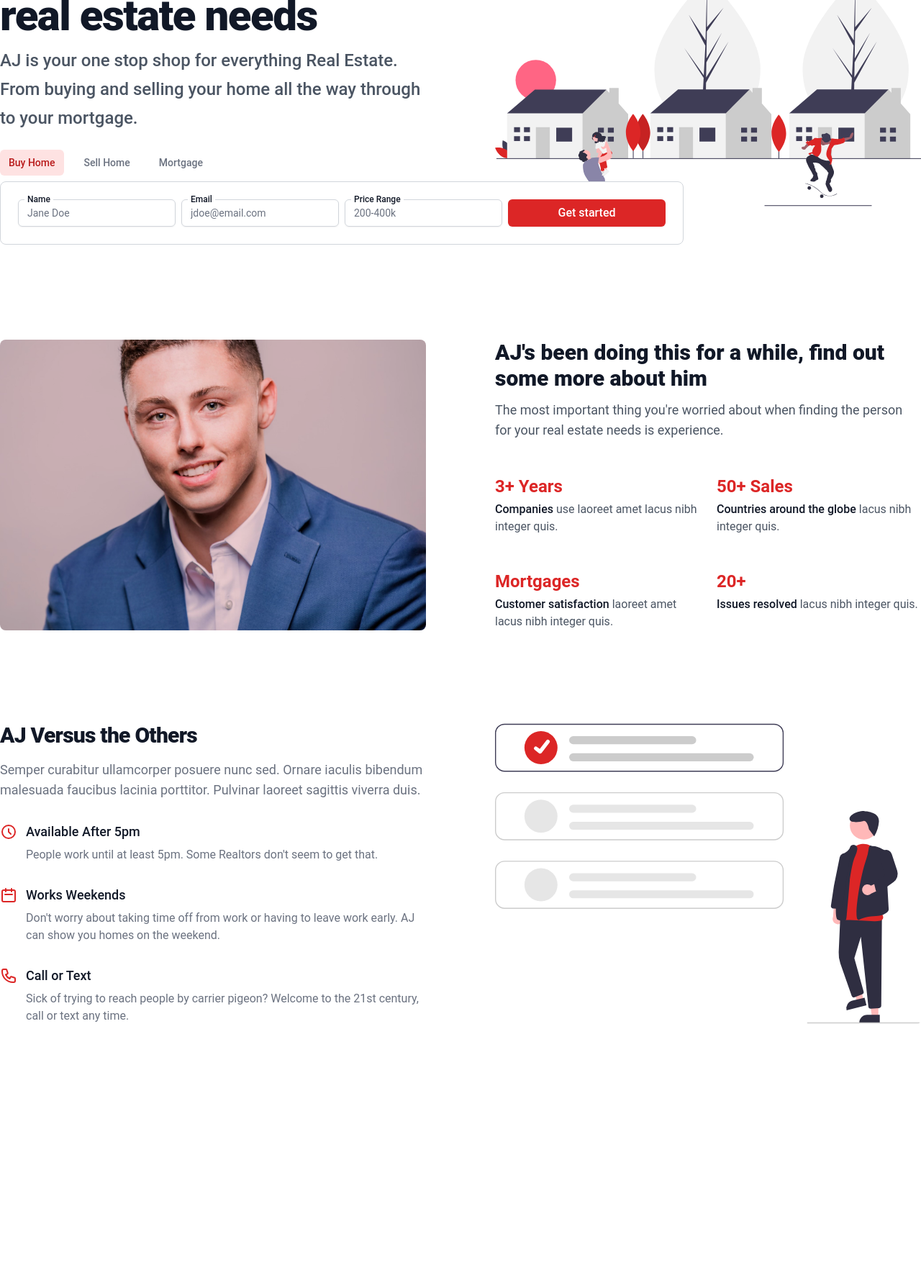
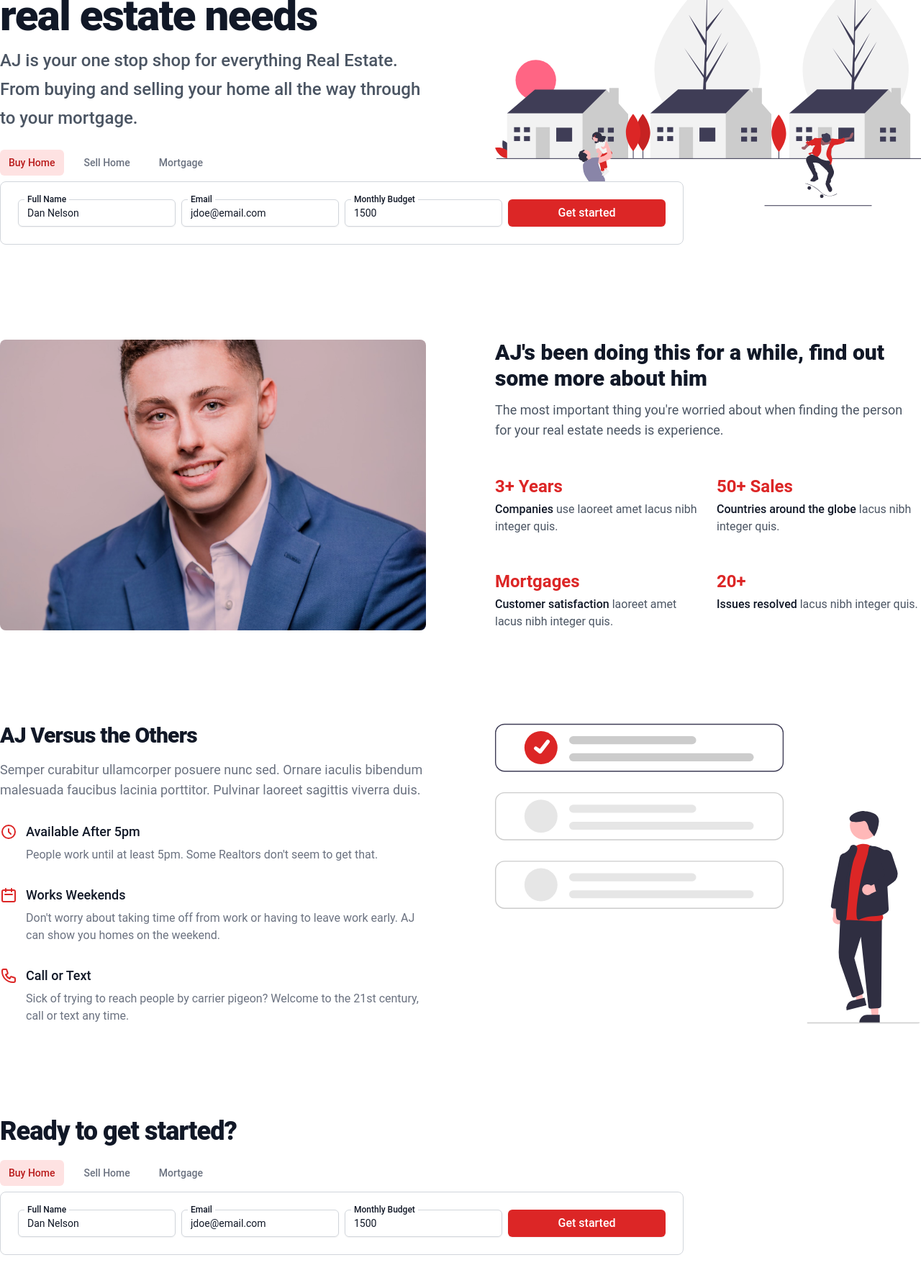
Before and after one commit to danwritecode/AJ_Curcio, a Nuxt app: page / in a window 1280 px wide. Shown: the whole page at 72% size. Before the commit the page ends 1424 px from the top, so only its background shows below. Built offline with nearby package versions, Linux system fonts and the light colour scheme.

Commit message:
added CTA

```diff
--- a/components/getstarted/questionairebuyer.vue
+++ b/components/getstarted/questionairebuyer.vue
@@ -3,14 +3,9 @@
     <div class="overflow-auto lg:max-h-[55vh] sm:rounded-t-md border border-gray-200 border-b-0">
       <div v-if="currentStep === 'Personal Info'" class="px-4 py-5 bg-white sm:p-6">
         <div class="grid grid-cols-6 gap-6">
-          <div class="col-span-6 sm:col-span-3 flex flex-col-reverse">
-            <input v-model="form.firstName" type="text" name="first-name" id="firstName" autocomplete="given-name" required class="mt-1 focus:ring-red-500 focus:border-red-500 block w-full shadow-sm sm:text-sm border-gray-300 rounded-md transition-hover-300">
-            <label for="first-name" class="block text-sm font-medium text-gray-700">First name</label>
-          </div>
-
-          <div class="col-span-6 sm:col-span-3  flex flex-col-reverse">
-            <input v-model="form.lastName" type="text" name="last-name" id="lastName" autocomplete="family-name" required class="mt-1 focus:ring-red-500 focus:border-red-500 block w-full shadow-sm sm:text-sm border-gray-300 rounded-md transition-hover-300">
-            <label for="last-name" class="block text-sm font-medium text-gray-700">Last name</label>
+          <div class="col-span-6 flex flex-col-reverse">
+            <input v-model="form.fullName" type="text" name="full-name" id="fullName" autocomplete="given-name" required class="mt-1 focus:ring-red-500 focus:border-red-500 block w-full shadow-sm sm:text-sm border-gray-300 rounded-md transition-hover-300">
+            <label for="first-name" class="block text-sm font-medium text-gray-700">Full Name</label>
           </div>
 
           <div class="col-span-6 flex flex-col-reverse">
@@ -173,6 +168,7 @@
 
 <script setup>
 import { ref } from 'vue'
+import { useRoute } from 'vue-router'
 
 const props = defineProps({
   currentStep: String,
@@ -181,24 +177,19 @@ const props = defineProps({
   onFirstStep: Boolean,
   formSubmitted: Event
 })
+const emit = defineEmits(['update:currentStepIndex', 'formSubmitted'])
 
-const emit = defineEmits(['update:currentStepIndex', 'formSubmitted'])
+const route = useRoute()
 
 const allowInput = ref(true)
 
-const onNext = () => {
-  emit('update:currentStepIndex', props.currentStepIndex + 1)
-}
-
-const onPrevious = () => {
-  emit('update:currentStepIndex', props.currentStepIndex - 1)
-}
+const onNext = () => { emit('update:currentStepIndex', props.currentStepIndex + 1) }
+const onPrevious = () => { emit('update:currentStepIndex', props.currentStepIndex - 1) }
 
 const form = ref({
   // info
   subject: 'Buyer - New Website Form Submission',
-  firstName: null,
-  lastName: null,
+  fullName: null,
   email: null,
   street: null,
   city: null,
@@ -227,4 +218,11 @@ const form = ref({
   other: null
 })
 
+for (const key in route.query) {
+  if (Object.hasOwnProperty.call(route.query, key)) {
+    const element = route.query[key];
+    form.value[key] = element
+  }
+}
+
 </script>
--- a/components/getstarted/questionairefooter.vue
+++ b/components/getstarted/questionairefooter.vue
@@ -7,7 +7,7 @@
             <button @click="$emit('previousStep')" v-if="!onFirstStep && !formSubmitted" type="button" class="inline-flex items-center px-4 py-2 border border-gray-300 shadow-sm text-sm font-medium rounded-md text-gray-700 hover:bg-gray-100 focus:outline-none focus:ring-2 focus:ring-offset-2 focus:ring-red-500 transition-hover-300">
               Back
             </button>
-            <button v-else disabled type="button" class="inline-flex items-center px-4 py-2 border border-gray-300 shadow-sm text-sm font-medium rounded-md text-gray-400">
+            <button v-if="formSubmitted" disabled type="button" class="inline-flex items-center px-4 py-2 border border-gray-300 shadow-sm text-sm font-medium rounded-md text-gray-400">
               Back
             </button>
             <button @click="$emit('nextStep')" v-if="!onLastStep && formValid" type="button" class="inline-flex justify-center py-2 px-4 border border-transparent shadow-sm text-sm font-medium rounded-md text-white bg-red-600 hover:bg-red-700 focus:outline-none focus:ring-2 focus:ring-offset-2 focus:ring-red-500 transition-hover-300">
--- /dev/null
+++ b/components/index/cta.vue
@@ -0,0 +1,12 @@
+<template>
+  <div>
+    <div>
+      <h2 class="text-3xl font-extrabold tracking-tight text-gray-900 sm:text-4xl">
+        Ready to get started?
+      </h2>
+    </div>
+    <div class="mt-5 relative">
+      <servicesselector />
+    </div>
+  </div>
+</template>
--- a/components/servicesselector.vue
+++ b/components/servicesselector.vue
@@ -16,35 +16,35 @@
   </div>
   <div class="z-10 mt-4 sm:mt-2 sm:absolute left-0 rounded-lg sm:border sm:border-gray-300 bg-white sm:p-6 sm:grid sm:grid-cols-4 sm:gap-2">
     <div v-for="field in selectedService.fields" :key="field.fieldName" class="mb-4 sm:mb-0 relative border border-gray-300 rounded-md px-3 py-2 shadow-sm focus-within:ring-1 focus-within:ring-red-400 focus-within:border-red-400">
-      <label for="name" class="absolute -top-2 left-2 -mt-px inline-block px-1 bg-white text-xs font-medium text-gray-900">{{ field.fieldName }}</label>
-      <input type="text" name="name" id="name" class="block w-full border-0 p-0 text-gray-900 placeholder-gray-500 focus:ring-0 sm:text-sm" :placeholder="field.placeholder">
+      <label for="name" class="absolute -top-2 left-2 -mt-px inline-block px-1 bg-white text-xs font-medium text-gray-900">{{ field.labelName }}</label>
+      <input v-model="field.fieldValue" v-on:keyup.enter="$router.push('/get-started' + queryParams)" type="text" name="name" id="name" class="block w-full border-0 p-0 text-gray-900 placeholder-gray-500 focus:ring-0 sm:text-sm" :placeholder="field.placeholder">
     </div>
-    <NuxtLink :to="{ name: 'get-started', query: { type: currentlySelectedService }}" class="w-full inline-flex justify-center items-center px-6 py-1.5 border border-transparent text-base font-medium rounded-md shadow-sm text-white bg-red-600 hover:bg-red-700 focus:outline-none focus:ring-2 focus:ring-offset-2 focus:ring-red-500 transition-hover-300">
+    <NuxtLink :to="'/get-started' + queryParams" class="w-full inline-flex justify-center items-center px-6 py-1.5 border border-transparent text-base font-medium rounded-md shadow-sm text-white bg-red-600 hover:bg-red-700 focus:outline-none focus:ring-2 focus:ring-offset-2 focus:ring-red-500 transition-hover-300">
       Get started
     </NuxtLink>
   </div>
 </template>
 
-<script>
-import { defineComponent, ref, computed } from '@vue/composition-api'
+<script setup>
+import { ref, computed } from 'vue'
 
-export default defineComponent({
-  setup() {
-    const services = [
-      { serviceName: "Buy Home", fields: [{fieldName: "Name", placeholder: "Jane Doe"}, {fieldName: "Email", placeholder: "jdoe@email.com"}, {fieldName: "Price Range", placeholder: "200-400k"}] },
-      { serviceName: "Sell Home", fields: [{fieldName: "Name", placeholder: "Jane Doe"}, {fieldName: "Email", placeholder: "jdoe@email.com"}, {fieldName: "Foo", placeholder: "Placeholder"}] },
-      { serviceName: "Mortgage", fields: [{fieldName: "Name", placeholder: "Jane Doe"}, {fieldName: "Email", placeholder: "jdoe@email.com"}, {fieldName: "Salary", placeholder: "$75k"}] }
-    ]
+const services = ref([
+  { serviceName: "Buy Home", fields: [{fieldName: "fullName", labelName: "Full Name", placeholder: "Jane Doe", fieldValue: "Dan Nelson"}, {fieldName: "email", labelName: "Email", placeholder: "jdoe@email.com", fieldValue: "jdoe@email.com"}, {fieldName: "monthlyBudget", labelName: "Monthly Budget", placeholder: "$1500-2000", fieldValue: "1500"}] },
+  { serviceName: "Sell Home", fields: [{fieldName: "fullName", labelName: "Full Name", placeholder: "Jane Doe", fieldValue: null}, {fieldName: "email", labelName: "Email", placeholder: "jdoe@email.com", fieldValue: null}, {fieldName: "Foo", labelName: "Foo", placeholder: "Placeholder", fieldValue: null}] },
+  { serviceName: "Mortgage", fields: [{fieldName: "fullName", labelName: "Full Name", placeholder: "Jane Doe", fieldValue: null}, {fieldName: "email", labelName: "Email", placeholder: "jdoe@email.com", fieldValue: null}, {fieldName: "Salary", labelName: "Salary", placeholder: "$75k", fieldValue: null}] }
+])
 
-    const currentlySelectedService = ref("Buy Home")
+const currentlySelectedService = ref("Buy Home")
 
-    const selectedService = computed(() => services.filter(service => service.serviceName === currentlySelectedService.value)[0])
+const selectedService = computed(() => services.value.filter(service => service.serviceName === currentlySelectedService.value)[0])
 
-    return {
-      services,
-      currentlySelectedService,
-      selectedService
+const queryParams = computed(() => {
+  let queryString = `?type=${currentlySelectedService.value}&`
+  selectedService.value.fields.forEach(field => {
+    if(field.fieldValue) {
+      queryString += `${field.fieldName}=${field.fieldValue}&`
     }
-  },
+  })
+  return queryString.slice(0,-1)
 })
 </script>
--- a/pages/get-started.vue
+++ b/pages/get-started.vue
@@ -30,7 +30,6 @@
 <script setup>
 import {ref, computed } from 'vue'
 import { useRoute } from 'vue-router'
-
 
 const route = useRoute()
 
--- a/pages/index.vue
+++ b/pages/index.vue
@@ -3,5 +3,6 @@
     <IndexHero />
     <IndexAbout class="mt-12 sm:mt-20"/>
     <IndexVersus class="mt-20 sm:mt-32"/>
+    <IndexCta class="mt-20 sm:mt-32 pb-32"/>
   </div>
 </template>
```
